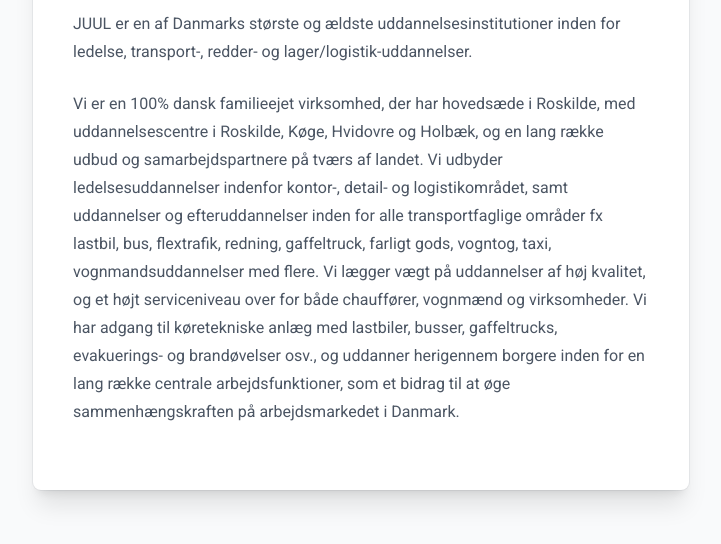
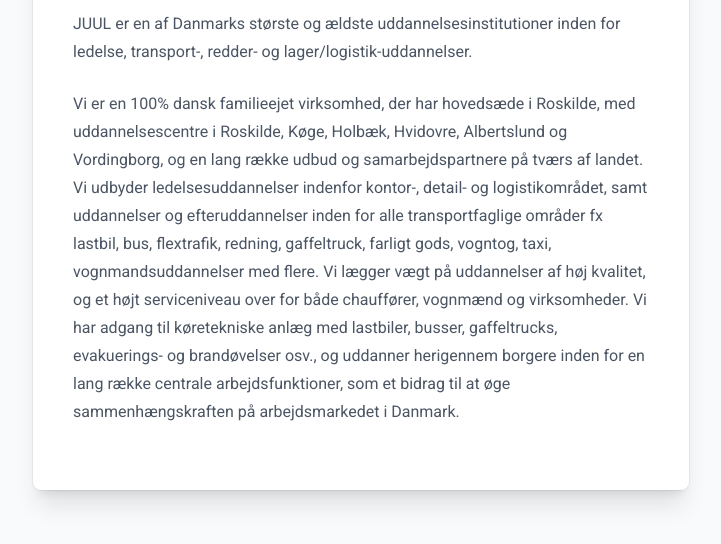
Before and after one commit to JUUL-DANMARK/Campaign-Pages, a website: page juul/index.html in a window 1280 px wide. Shown: the part 218-762 px from the top of the page, without its empty margins (279-1000 px from the left). Drawn offline with nearby package versions, Linux system fonts and the light colour scheme; files that its build step writes are made by us from their sources.

Commit message:
Missing locations

```diff
--- a/juul/index.html
+++ b/juul/index.html
@@ -29,7 +29,7 @@
                     JUUL er en af Danmarks største og ældste uddannelsesinstitutioner inden for ledelse, transport-, redder- og lager/logistik-uddannelser.
                 </h2>
                 <p class="mt-4">
-                    Vi er en 100% dansk familieejet virksomhed, der har hovedsæde i Roskilde, med uddannelsescentre i Roskilde, Køge, Hvidovre og Holbæk, og en lang række
+                    Vi er en 100% dansk familieejet virksomhed, der har hovedsæde i Roskilde, med uddannelsescentre i Roskilde, Køge, Holbæk, Hvidovre, Albertslund og Vordingborg, og en lang række
                     udbud og samarbejdspartnere på tværs af landet. Vi udbyder ledelsesuddannelser indenfor kontor-, detail- og logistikområdet, samt uddannelser og
                     efteruddannelser inden for alle transportfaglige områder fx lastbil, bus, flextrafik, redning, gaffeltruck, farligt gods, vogntog, taxi,
                     vognmandsuddannelser med flere. Vi lægger vægt på uddannelser af høj kvalitet, og et højt serviceniveau over for både chauffører,
```
